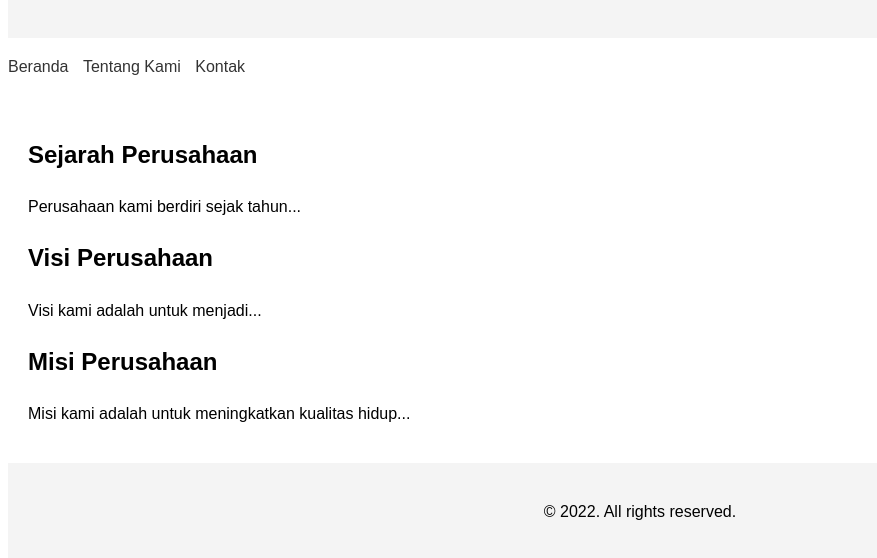
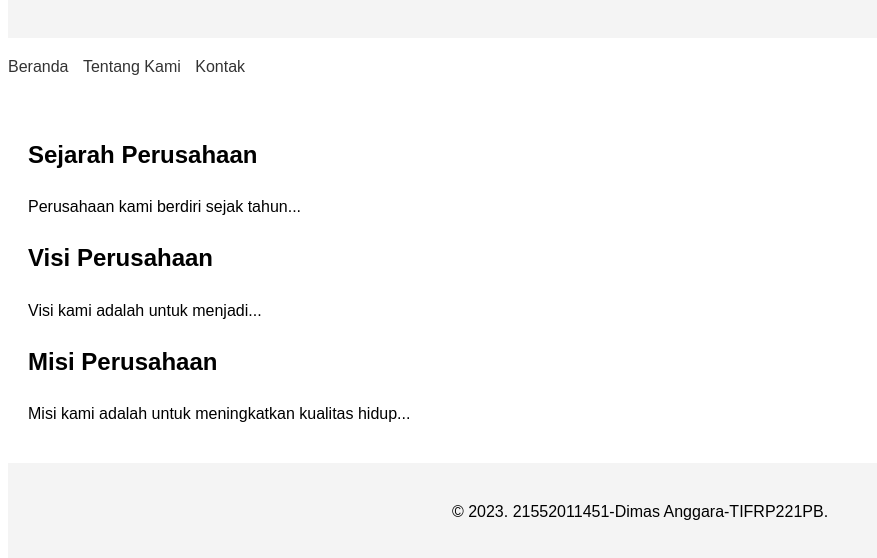
Before and after one commit to dimdimi15/UTSWEB, a plain HTML site: page tentang_kami.html in a window 1280 px wide. Shown: the part 104-662 px from the top of the page, without its empty margins (0-877 px from the left). Drawn offline with Linux system fonts and the light colour scheme; files that its build step writes are made by us from their sources.

Commit message:
Update tentang_kami.html

```diff
--- a/tentang_kami.html
+++ b/tentang_kami.html
@@ -37,7 +37,7 @@
     </main>
 
     <footer>
-        <p>&copy; 2022. All rights reserved.</p>
+        <p>&copy; 2023. 21552011451-Dimas Anggara-TIFRP221PB.</p>
     </footer>
 </body>
 </html>
```
